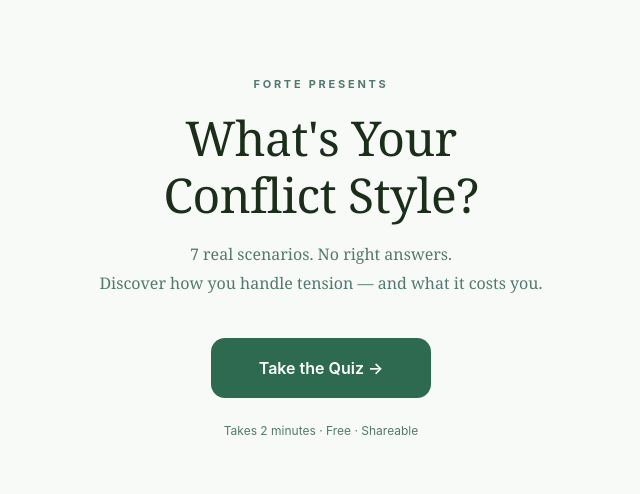
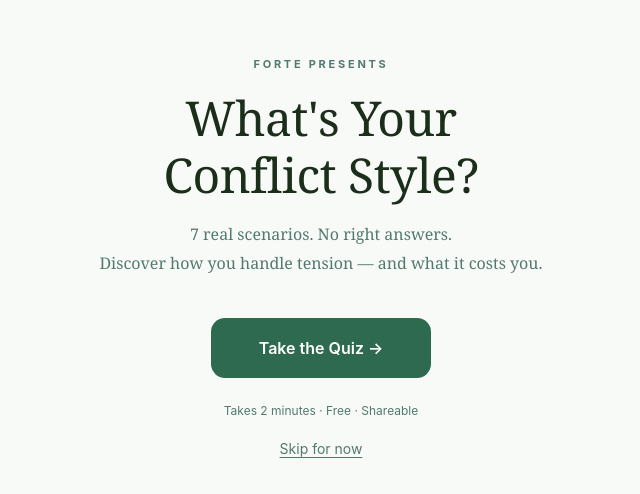
Before and after one commit to monjoriis-prog/debate-coach, a Next.js app: page /quiz in a window 1280 px wide. Shown: the part 142-636 px from the top of the page, without its empty margins (319-959 px from the left). Built offline with nearby package versions, Linux system fonts and the light colour scheme.

Commit message:
Root redirect + skip on all pages

```diff
--- /dev/null
+++ b/app/page.tsx
@@ -0,0 +1,4 @@
+import { redirect } from "next/navigation";
+export default function Home() {
+  redirect("/social");
+}
--- a/app/quiz/page.tsx
+++ b/app/quiz/page.tsx
@@ -140,6 +140,9 @@ export default function QuizPage() {
             onMouseEnter={e => { e.currentTarget.style.background = "#40916c"; e.currentTarget.style.transform = "translateY(-2px)"; e.currentTarget.style.boxShadow = "0 12px 40px rgba(45,106,79,0.4)"; }}
             onMouseLeave={e => { e.currentTarget.style.background = "#2d6a4f"; e.currentTarget.style.transform = "none"; e.currentTarget.style.boxShadow = "none"; }}>Take the Quiz {"\u2192"}</button>
           <p style={{ color: "#52796f", fontSize: "12px", marginTop: "24px", fontFamily: "-apple-system, sans-serif" }}>Takes 2 minutes {"\u00b7"} Free {"\u00b7"} Shareable</p>
+          <div style={{ marginTop: "16px" }}>
+            <a href="/social" style={{ color: "#52796f", fontSize: "14px", fontFamily: "-apple-system, sans-serif", textDecoration: "underline", textUnderlineOffset: "3px" }}>Skip for now</a>
+          </div>
         </div>
       </div>
       <style>{`@keyframes fadeUp{from{opacity:0;transform:translateY(24px)}to{opacity:1;transform:translateY(0)}}@keyframes pulse2{0%,100%{transform:scale(1)}50%{transform:scale(1.08)}}`}</style>
```
